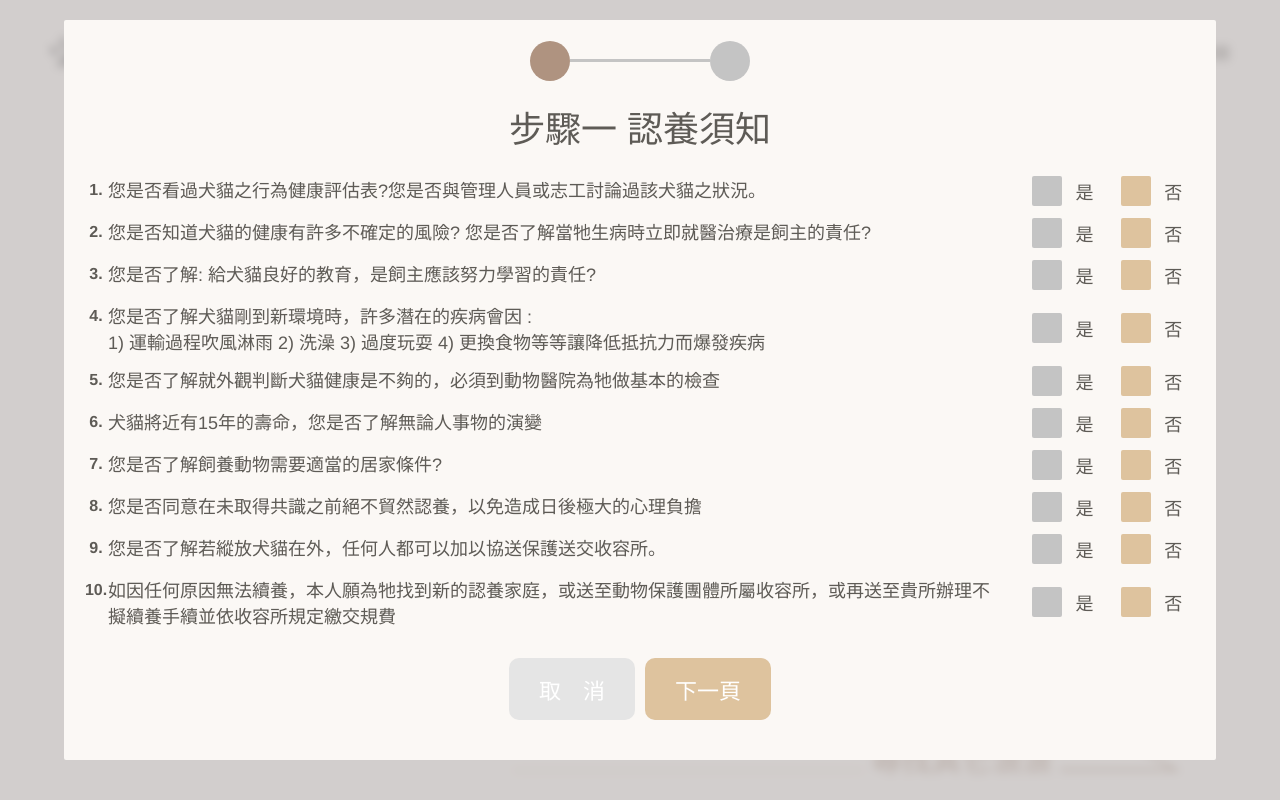
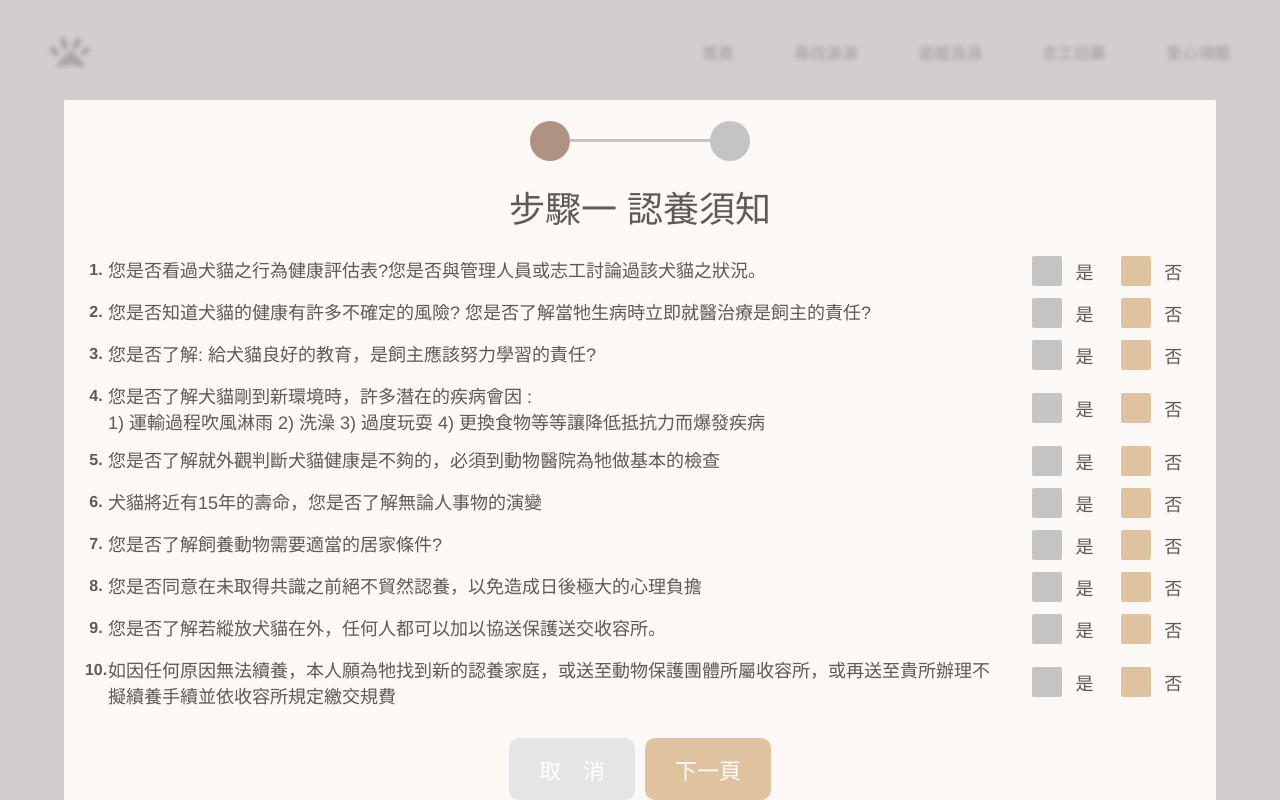
Before and after one commit to sherry-hooo/LangLangAdoption, a Vue app: page /Description/1/1 in a window 1280 px wide. Both pictures are taken after a click on the button "我有意願認養". Shown: the top 800 px of the page. Built offline with nearby package versions, Linux system fonts and the light colour scheme; no server answers.

Commit message:
fix popUp window height

```diff
--- a/src/components/AdoptionApply.vue
+++ b/src/components/AdoptionApply.vue
@@ -180,11 +180,12 @@ export default {
 .wrapper {
   padding: 20px 0px 20px;
   background: rgba(190, 188, 188, 0.6);
-  backdrop-filter: blur(1px);
+  backdrop-filter: blur(2px);
   display: flex;
   justify-content: center;
   //達成滿版效果
-  position: absolute;
+  position: fixed;
+  overflow: scroll;
   top: 0;
   left: 0;
   right: 0;
@@ -195,11 +196,11 @@ export default {
   overflow: scroll;
 
   @include breakpoint.tablet {
-    height: 100%;
+    padding: 70px 0 20px;
   }
 
   @include breakpoint.desktop {
-    padding: 20px 0 40px;
+    padding: 100px 0 40px;
   }
 
   // 統一表單樣式
@@ -300,10 +301,10 @@ export default {
     width: 100px;
     height: 3px;
     background: color.$brown_500;
-    // margin: 0 auto;
     position: relative;
     vertical-align: middle;
     animation: progressing 1s 1 ease-in;
+
     &::before {
       content: "";
       display: inline-block;
@@ -325,12 +326,13 @@ export default {
       position: absolute;
       right: -20px;
       top: calc(50% - 10px);
-      // transition: all 0.3s 3s ease-in;
+      // transition: all 0.5s 2s ease-in;
+      animation: progressing 1.7s 1 ease-in;
     }
   }
   @include breakpoint.desktop {
     span {
-      width: 100px;
+      width: 140px;
       &::before {
         width: 40px;
         height: 40px;
@@ -349,12 +351,10 @@ export default {
 
 @keyframes progressing {
   0% {
-    width: 15px;
     background: color.$gray_300;
   }
   100% {
-    width: 100px;
-    background: color.$gray_300;
+    background: color.$brown_500;
   }
 }
 </style>
--- a/src/components/AdoptionNotice.vue
+++ b/src/components/AdoptionNotice.vue
@@ -309,7 +309,8 @@ export default {
 
 // 統一表單wrapper樣式
 .wrapper {
-  position: absolute;
+  position: fixed;
+  overflow: scroll;
   top: 0;
   right: 0;
   left: 0;
@@ -317,19 +318,18 @@ export default {
   width: 100vw;
   min-height: 100vh;
   height: 100%;
-  overflow: scroll;
   padding: 20px 0 20px;
   background: #bebabaab;
-  backdrop-filter: blur(5px);
+  backdrop-filter: blur(2px);
   display: flex;
   justify-content: center;
 
-  // @include breakpoint.tablet {
-  //   height: 100%;
-  // }
+  @include breakpoint.tablet {
+    padding: 70px 0 20px;
+  }
 
   @include breakpoint.desktop {
-    padding: 20px 0 40px;
+    padding: 100px 0 40px;
   }
 }
 // 統一表單樣式
--- a/src/components/VolunteerApply.vue
+++ b/src/components/VolunteerApply.vue
@@ -54,8 +54,10 @@ export default {
   width: 100vw;
   height: 100%;
   min-height: 100vh;
-  padding: 5% 0;
-  position: absolute;
+  padding: 20px 0;
+
+  position: fixed;
+  overflow: scroll;
   top: 0;
   left: 0;
   z-index: 999;
@@ -63,8 +65,13 @@ export default {
   backdrop-filter: blur(1px);
   display: flex;
   justify-content: center;
+
+  @include breakpoint.tablet {
+    padding: 70px 0 20px;
+  }
+
   @include breakpoint.desktop {
-    padding: 110px 0;
+    padding: 100px 0 40px;
   }
 }
 
--- a/src/views/Description.vue
+++ b/src/views/Description.vue
@@ -229,9 +229,6 @@ export default {
 };
 </script>
 <style lang="scss" scoped>
-// * {
-//   outline: solid 1px red;
-// }
 .sample {
   padding: 10px;
   cursor: pointer;
```
